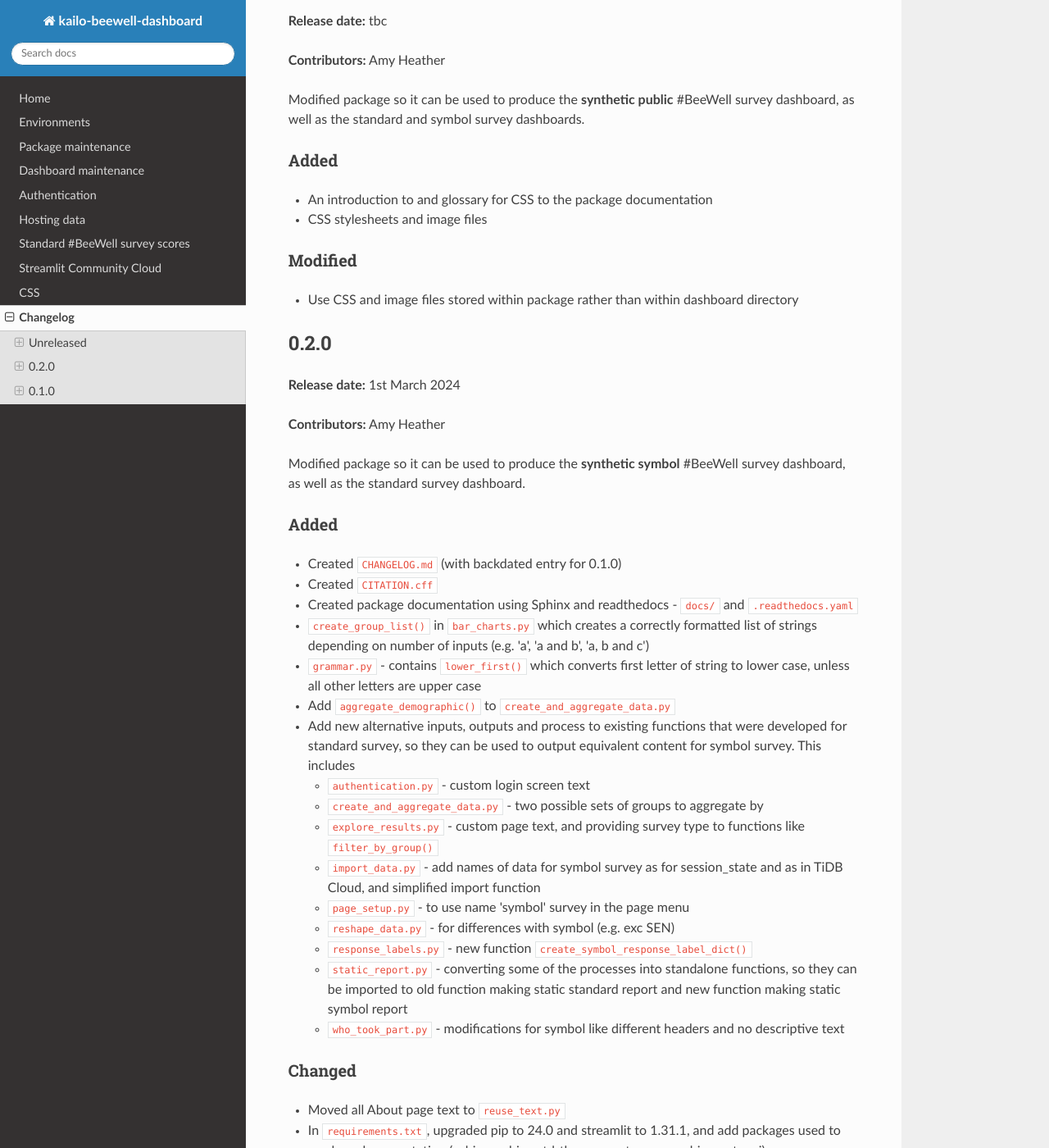
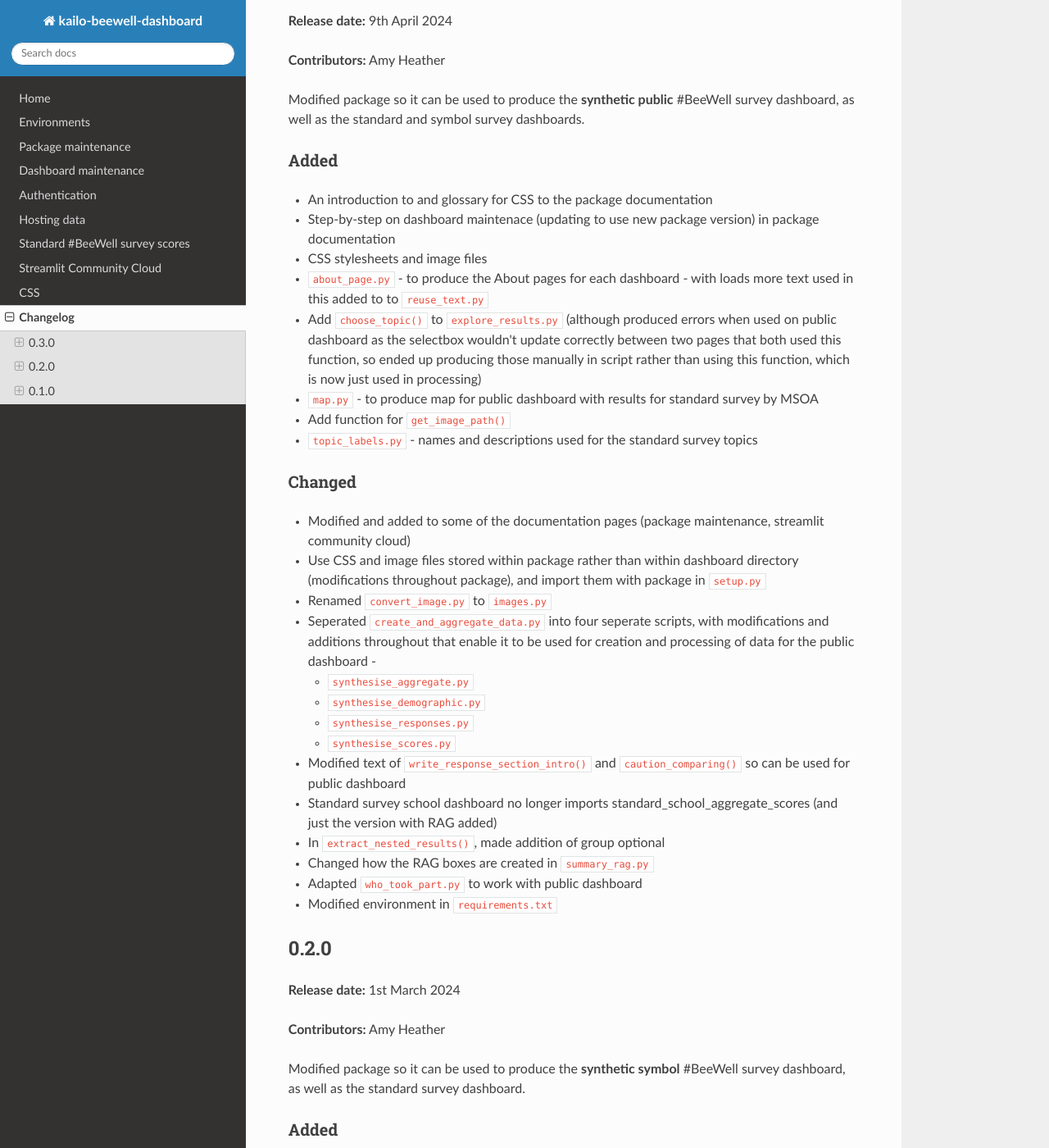
Before and after one commit to kailo-beewell/kailo_beewell_dashboard_package, a Sphinx documentation site: the page built from docs/changelog_link.md, in a window 1280 px wide and 1400 px high, scrolled down 466 px. Shown: the whole window at 82% size. Built offline with Sphinx 7.4.7 and the Read the Docs theme 2.0.0, drawn with Linux system fonts in a browser that asks for light colours; pages that are not in the unit, such as notebooks, are missing from menus.

Commit message:
Updates to files in preparation for new package version (versions, dates, changelog, etc.) - as well as some extra details to steps for that in the docs

```diff
--- a/CHANGELOG.md
+++ b/CHANGELOG.md
@@ -9,9 +9,9 @@ This should align with:
 * Releases on [PyPI](https://pypi.org/project/kailo-beewell-dashboard/#history)
 * Releases on [GitHub](https://github.com/kailo-beewell/kailo_beewell_dashboard_package/releases) (which are like a non-portable changelog only displayed to users within GitHub)
 
-## Unreleased
+## 0.3.0
 
-**Release date:** tbc
+**Release date:** 9th April 2024
 
 **Contributors:** Amy Heather
 
@@ -20,11 +20,30 @@ Modified package so it can be used to produce the **synthetic public** #BeeWell
 ### Added
 
 * An introduction to and glossary for CSS to the package documentation
+* Step-by-step on dashboard maintenace (updating to use new package version) in package documentation
 * CSS stylesheets and image files
+* `about_page.py` - to produce the About pages for each dashboard - with loads more text used in this added to to `reuse_text.py`
+* Add `choose_topic()` to `explore_results.py` (although produced errors when used on public dashboard as the selectbox wouldn't update correctly between two pages that both used this function, so ended up producing those manually in script rather than using this function, which is now just used in processing)
+* `map.py` - to produce map for public dashboard with results for standard survey by MSOA
+* Add function for `get_image_path()`
+* `topic_labels.py` - names and descriptions used for the standard survey topics
 
-### Modified
+### Changed
 
-* Use CSS and image files stored within package rather than within dashboard directory
+* Modified and added to some of the documentation pages (package maintenance, streamlit community cloud)
+* Use CSS and image files stored within package rather than within dashboard directory (modifications throughout package), and import them with package in `setup.py`
+* Renamed `convert_image.py` to `images.py`
+* Seperated `create_and_aggregate_data.py` into four seperate scripts, with modifications and additions throughout that enable it to be used for creation and processing of data for the public dashboard -
+    * `synthesise_aggregate.py`
+    * `synthesise_demographic.py`
+    * `synthesise_responses.py`
+    * `synthesise_scores.py`
+* Modified text of `write_response_section_intro()` and `caution_comparing()` so can be used for public dashboard
+* Standard survey school dashboard no longer imports standard_school_aggregate_scores (and just the version with RAG added)
+* In `extract_nested_results()`, made addition of group optional
+* Changed how the RAG boxes are created in `summary_rag.py`
+* Adapted `who_took_part.py` to work with public dashboard
+* Modified environment in `requirements.txt`
 
 ## 0.2.0
 
--- a/kailo_beewell_dashboard/__init__.py
+++ b/kailo_beewell_dashboard/__init__.py
@@ -4,5 +4,5 @@ kailo_beewell_dashboard.
 Tools to support creation of #BeeWell survey dashboards for Kailo.
 '''
 
-__version__ = '0.2.0'
+__version__ = '0.3.0'
 __author__ = 'Amy Heather'
```
Also changed, not shown: README.md (+3 -3 lines), docs/package_maintenance.md (+7 -7 lines), 1 other file.
